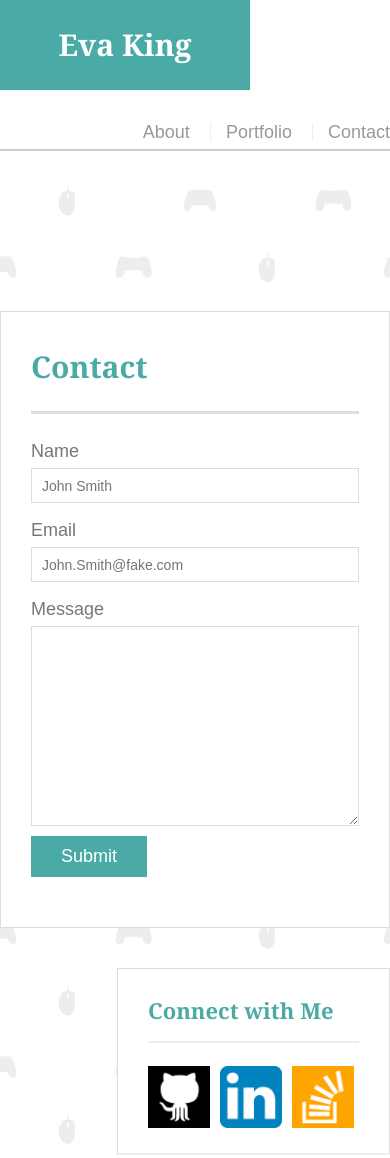
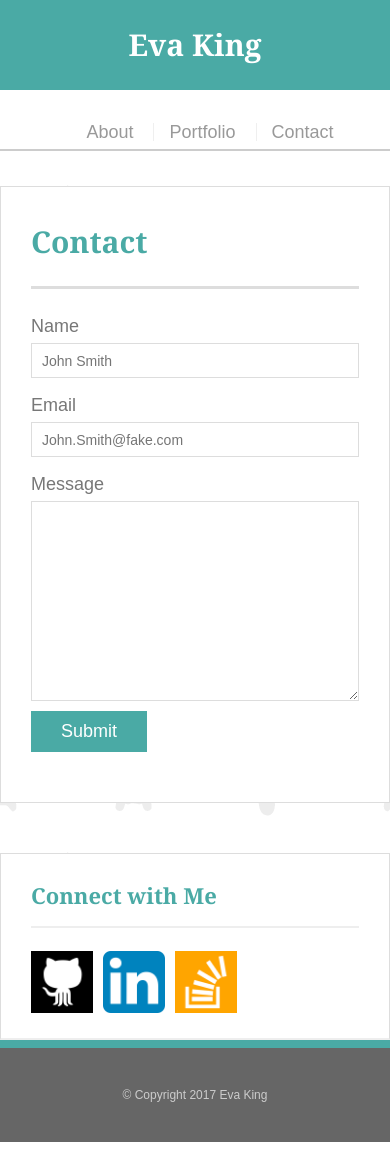
Before and after one commit to EvaWolfe/responsive-portfolio, a plain HTML site: page contact.html in a window 390 px wide. Shown: the top 1158 px of the page. Drawn offline with Linux system fonts and the light colour scheme.

Commit message:
Updated media queries

```diff
--- a/assets/css/style.css
+++ b/assets/css/style.css
@@ -1,4 +1,4 @@
-*{
+* {
 	box-sizing: border-box;
 }
 
@@ -17,7 +17,10 @@ body {
 	clear: both;
 }
 
-h1, h2, h3, p {
+h1,
+h2,
+h3,
+p {
 	margin-bottom: 20px;
 }
 
@@ -25,7 +28,9 @@ p:last child {
 	margin-bottom: 0;
 }
 
-h1, h2, h3 {
+h1,
+h2,
+h3 {
 	font-family: 'Georgia', Times, Times New Roman, serif;
 	font-weight: 700;
 	color: #4aaaa5;
@@ -38,9 +43,11 @@ h1 {
 	padding-bottom: 20px;
 }
 
-h2, h3 {
+h2,
+h3 {
 	font-size: 22px;
 }
+
 
 /*header*/
 
@@ -74,7 +81,7 @@ nav {
 	margin-top: 25px;
 }
 
-nav a{
+nav a {
 	color: #999;
 	text-decoration: none;
 	margin-left: 15px;
@@ -88,7 +95,9 @@ nav a:first-child {
 	border-left: 0 none;
 }
 
+
 /*main*/
+
 #mainContainer {
 	padding-top: 130px;
 }
@@ -111,18 +120,21 @@ nav a:first-child {
 	margin-right: 25px;
 }
 
+
 /*sidebar*/
+
 .sidebar {
 	background: #fff;
 	padding: 30px;
-	width: 100%
-	max-width: 270px;
+	width: 100% max-width: 270px;
 	float: right;
 	border: 1px solid #ddd;
 	margin-bottom: 20px;
 }
 
-h3, .sidebar, h2 {
+h3,
+.sidebar,
+h2 {
 	border-bottom: 2px solid #eee;
 	padding-bottom: 20px;
 	margin-bottom: 15px;
@@ -185,6 +197,7 @@ footer {
 	font-weight: 300;
 }
 
+
 /*contact*/
 
 #contactForm ul {
@@ -224,6 +237,8 @@ input[type=submit] {
 	padding: 10px 30px;
 	cursor: pointer;
 }
+
+
 /*Media Queries*/
 
 @media screen and (max-width: 980px) {
@@ -231,14 +246,17 @@ input[type=submit] {
 		width: 100%;
 		max-width: 768px;
 	}
+
+	.mainSection {
+		max-width: 400px;
+		width: 100%;
 	}
-	.mainSection {
-		max-width: 480px;
-		margin-right: 10px;
+
+	.mainSection img {
+	width: 100%;
+	margin-bottom: 20px;
 	}
-	.mainSection img {
-		width: 100%
-	}
+
 	.sidebar {
 	max-width: 100%;
 	}
@@ -249,18 +267,44 @@ input[type=submit] {
 		width: 100%;
 		max-width: 640px;
 	}
-	.mainSection {}
-	.sidebar {}
+
+	.mainSection {
+	margin: 0 0 0 0;
+	width: 100%;
+	max-width: 640px;
 	}
 
+	.mainSection img {
+		width: 50%;
+	}
+
+	.sidebar {
+		width: 100%;
+		margin: 50px 0 0 0;
+	}
+}
 @media screen and (max-width: 640px) {
 	.container {
 		width: 100%;
-	max-width: 480px;
 	}
-	.mainSection {}
-	.sidebar {}
+	#logo {
+		width: 100%;
+	}
+
+	nav {
+		width: 100%;
+		text-align: center;
+	}
+
+	.mainSection img {
+		width: 100%;
+	}
+
 	#mainHead {
 		position: static;
 	}
+
+	#mainContainer {
+		padding-top: 5px;
 	}
+}
```
Also changed, not shown: index.html (+9 -4 lines), portfolio.html (+4 -1 lines). Lines whose indentation alone changed are shown as unchanged.
